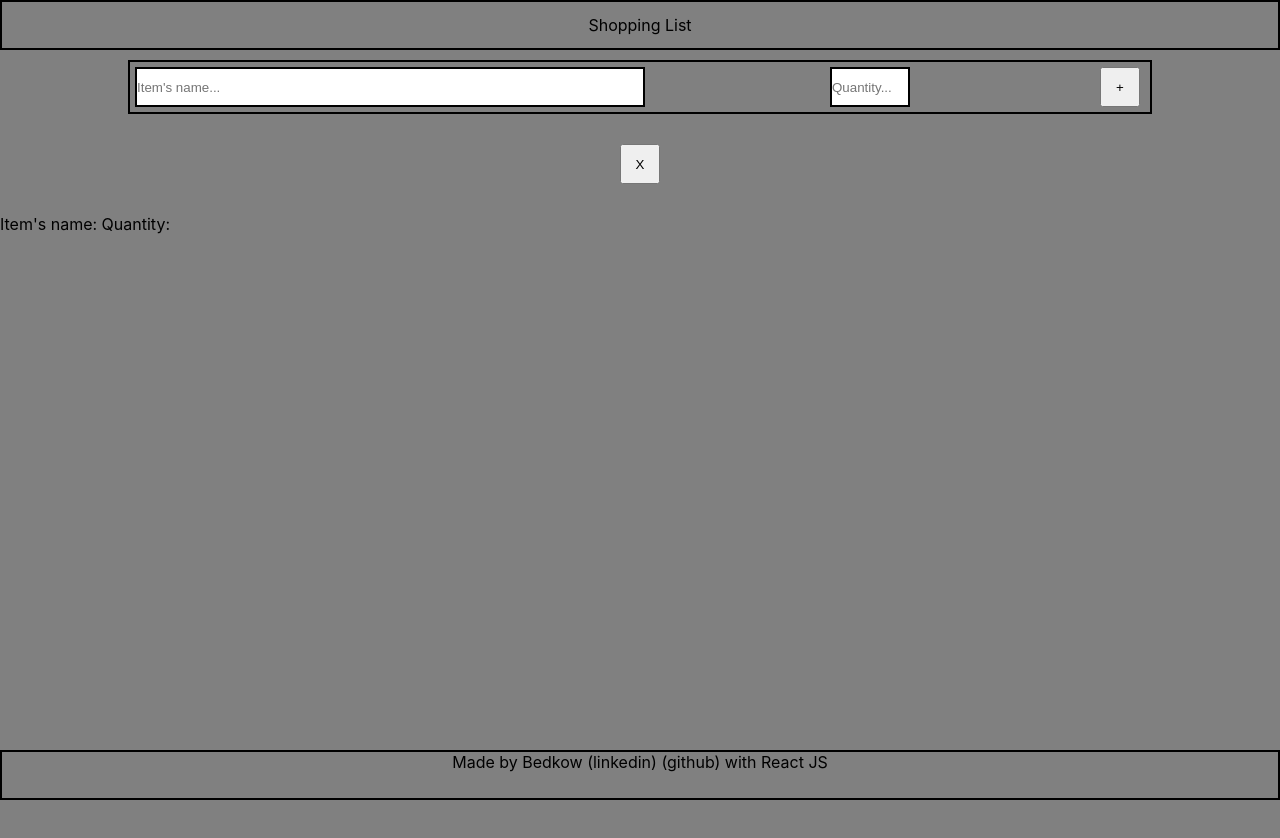
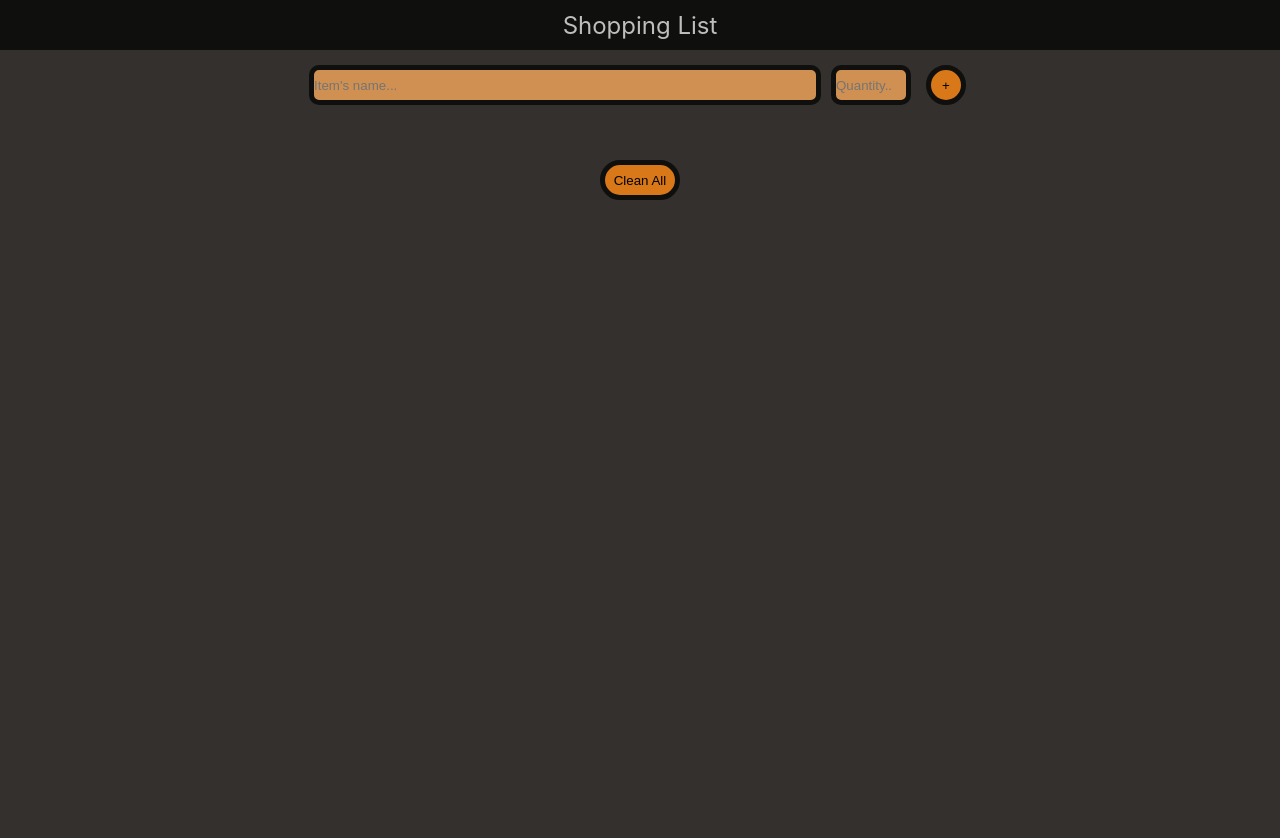
Before and after one commit to Bedkow/shopping_list, a React (Create React App) app: page / in a window 1280 px wide. Shown: the top 838 px of the page. Before the commit the page ends 800 px from the top, so only its background shows below. Built offline with nearby package versions, Linux system fonts and the light colour scheme.

Commit message:
version 1.0.0 done. Production code built.

```diff
--- a/package.json
+++ b/package.json
@@ -1,7 +1,7 @@
 {
 	"name": "shopping_list",
-  "version": "0.1.0",
-  "private": true,
+	"version": "1.0.0",
+	"private": false,
 	"dependencies": {
 		"@testing-library/jest-dom": "^5.14.1",
 		"@testing-library/react": "^11.2.7",
--- a/src/App.css
+++ b/src/App.css
@@ -1,13 +1,21 @@
+main {
+	height: 100%;
+	width: 100%;
+	background-color: #33302d;
+	color: #bebebe;
+	font-size: 1rem;
+}
+
 .full-height {
 	height: 100%;
 }
 
 .item {
-	border: 2px solid black;
 	width: 80%;
-	margin: 10px auto;
+	margin: 0px auto;
+	padding: 10px 0;
 	display: flex;
-	justify-content: space-between;
+	justify-content: center;
 }
 
 @media only screen and (max-width: 390px) {
@@ -16,6 +24,10 @@
 		justify-content: space-evenly;
 		flex-flow: row wrap;
 	}
+}
+
+.item-name-added {
+	margin: 0 10px;
 }
 
 .btn-container {
@@ -29,20 +41,28 @@
 	height: 40px;
 	width: 40px;
 	margin: 0 5px;
+	background-color: #d97818;
+	border: #0f0f0e 5px solid;
+	border-radius: 30px;
 }
 
 .btn-delete-all {
 	display: block;
 	height: 40px;
-	width: 40px;
+	width: 80px;
 	margin: 30px auto;
+	background-color: #d97818;
+	border: #0f0f0e 5px solid;
+	border-radius: 30px;
 }
 
 .name-input {
 	margin: 5px;
 	height: 40px;
 	min-width: 50%;
-	border: 2px black solid;
+	border: #0f0f0e 5px solid;
+	border-radius: 10px;
+	background-color: #cf9051;
 }
 
 .number-input {
@@ -50,4 +70,42 @@
 	width: 80px;
 	margin: 5px;
 	border: 2px black solid;
+	border: #0f0f0e 5px solid;
+	border-radius: 10px;
+	background-color: #cf9051;
 }
+
+.new-item-preview {
+	display: block;
+	width: fit-content;
+	margin: 10px auto;
+	word-break: break-all;
+}
+
+.new-item {
+	width: 90%;
+	padding: 10px;
+	margin: 0 auto;
+	display: flex;
+	justify-content: flex-start;
+	word-break: break-all;
+}
+
+.list-of-items {
+	margin: 0px;
+	width: 100%;
+	display: flex;
+	flex-direction: column-reverse;
+}
+
+.check {
+	margin: 0 10px;
+	min-width: 20px;
+	min-height: 20px;
+	box-shadow: 0 0 0 3px #d97818;
+	border-radius: 50px;
+}
+
+.check:checked {
+	box-shadow: 0 0 0 3px #00ff00;
+}
--- a/src/App.js
+++ b/src/App.js
@@ -1,5 +1,4 @@
 import Header from "./components/Header";
-import Footer from "./components/Footer";
 import "./App.css";
 import { useState } from "react";
 
@@ -44,7 +43,7 @@ function App() {
 	return (
 		<div className="full-height">
 			<Header />
-
+			<main>
 				<div className="item">
 					<input
 						value={inputItemName}
@@ -70,16 +69,8 @@ function App() {
 					</div>
 				</div>
 
-			{/* delete all items */}
-
-			<button className="btn-delete-all" onClick={handleDeleteAllItems}>
-				X
-			</button>
-
 				<div className="new-item-preview">
-				<span>
-					Item's name: {inputItemName} Quantity: {inputItemNumber}
-				</span>
+					{inputItemName} {inputItemNumber}
 				</div>
 
 				<ul className="list-of-items">
@@ -88,16 +79,19 @@ function App() {
 							className="new-item"
 							key={item.itemName + item.quantity + item.id}
 						>
-						<span>
-							<input type="checkbox" />
-						</span>
-						<span>{item.itemName} </span>
-						<span>{item.quantity} </span>
+							<input type="checkbox" className="check" />
+
+							<span className="item-name-added">{item.itemName} </span>
+							<span className="item-number-added">{item.quantity} </span>
 						</li>
 					))}
 				</ul>
+				{/* delete all items */}
 
-			<Footer />
+				<button className="btn-delete-all" onClick={handleDeleteAllItems}>
+					Clean All
+				</button>
+			</main>
 		</div>
 	);
 }
--- a/src/components/Footer.css
+++ /dev/null
@@ -1,10 +0,0 @@
-footer {
-	border: black solid 2px;
-	background-color: gray;
-	bottom: 0px;
-	height: 50px;
-	width: 100%;
-	position: absolute;
-	text-align: center;
-	margin-top: 20px;
-}
--- a/src/components/Footer.js
+++ /dev/null
@@ -1,7 +0,0 @@
-import "./Footer.css";
-
-const Footer = () => {
-	return <footer>Made by Bedkow (linkedin) (github) with React JS</footer>;
-};
-
-export default Footer;
--- a/src/components/Header.css
+++ b/src/components/Header.css
@@ -1,5 +1,7 @@
 header {
-	border: black solid 2px;
+	background-color: #0f0f0e;
+	color: #bebebe;
+	font-size: 1.5rem;
 	height: 50px;
 	width: 100%;
 	display: flex;
--- a/src/index.css
+++ b/src/index.css
@@ -9,7 +9,8 @@ body,
 #root,
 .App {
 	height: 100%;
-	background-color: gray;
+	width: 100%;
+	position: relative;
 }
 
 body {
@@ -17,8 +18,6 @@ body {
 	font-family: -apple-system, BlinkMacSystemFont, "Segoe UI", "Roboto", "Oxygen",
 		"Ubuntu", "Cantarell", "Fira Sans", "Droid Sans", "Helvetica Neue",
 		sans-serif;
-	-webkit-font-smoothing: antialiased;
-	-moz-osx-font-smoothing: grayscale;
 }
 
 code {
```
Also changed, not shown: 1 other file (tests, documents, lock files or other folders). Lines whose indentation alone changed are shown as unchanged.
